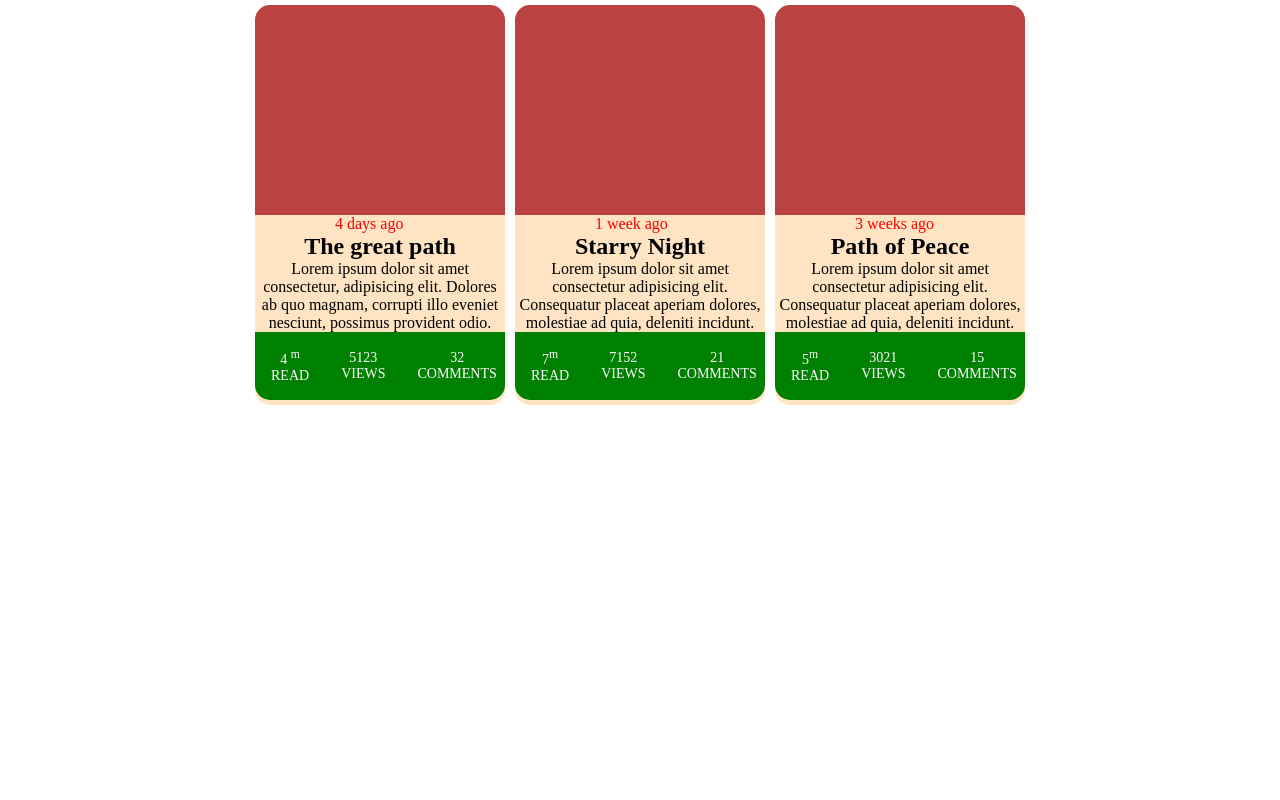
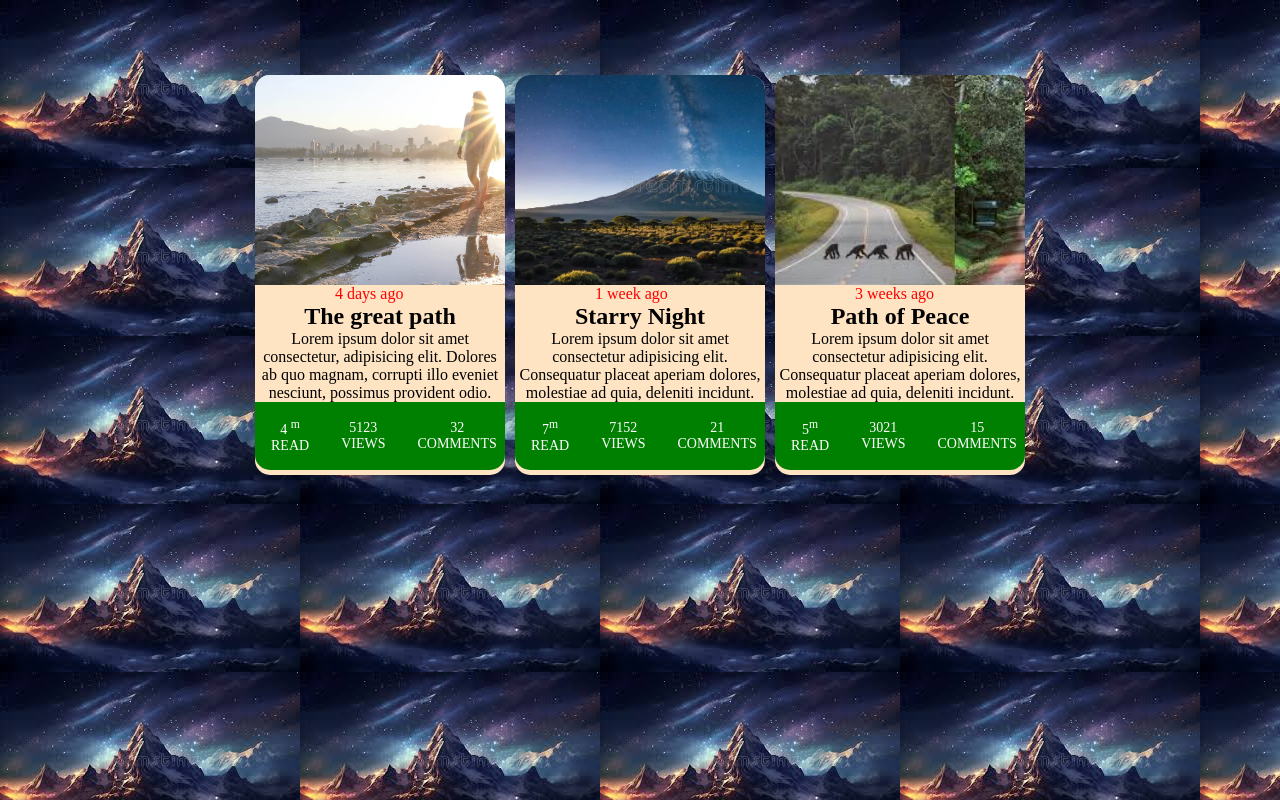
Before and after one commit to Simonpeteroryem88/webdevelopment, a plain HTML site: page index.html in a window 1280 px wide. Drawn offline with Linux system fonts and the light colour scheme.

Commit message:
update webdevelopment with new version

```diff
--- a/main.css
+++ b/main.css
@@ -5,8 +5,10 @@
 
 }
 
-.body{
-    background-color: blue;
+body{
+    background-image: url(Area-0.jpg);
+    justify-content: center;
+    margin: 70px;
 
 
 }
@@ -85,21 +87,21 @@
 }
 
 .Area-1 {
-    background-image: url(Image/Area-1.jpg);
+    background-image:url(Area-1.jpg) ;
     width:250px ;
     height: 210px;
     background-size: cover;
 }
 
 .Area-2 {
-    background-image: url(Image/Area-2.webp);
+    background-image: url(Area-2.webp);
     background-size: cover;
     width:250px ;
     height: 210px;
 }
 
 .Area-3 {
-    background-image: url(Image/Area-3.jpg);
+    background-image:url(Area-3.jpg) ;
     background-size: cover;
     width:250px ;
     height: 210px;
```
Also changed, not shown: Area-0.jpg (added).
